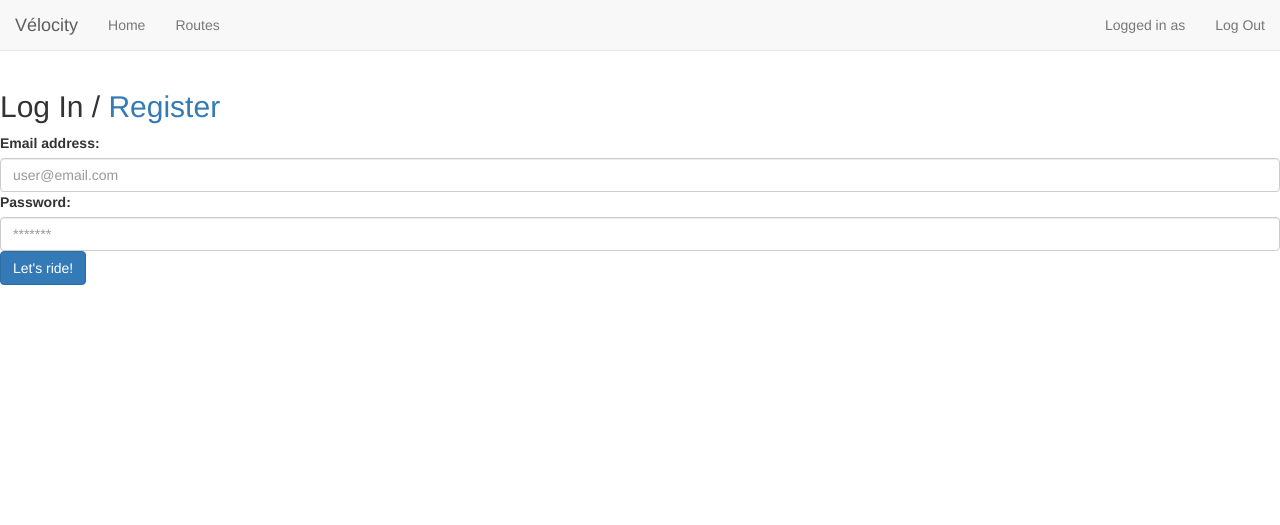
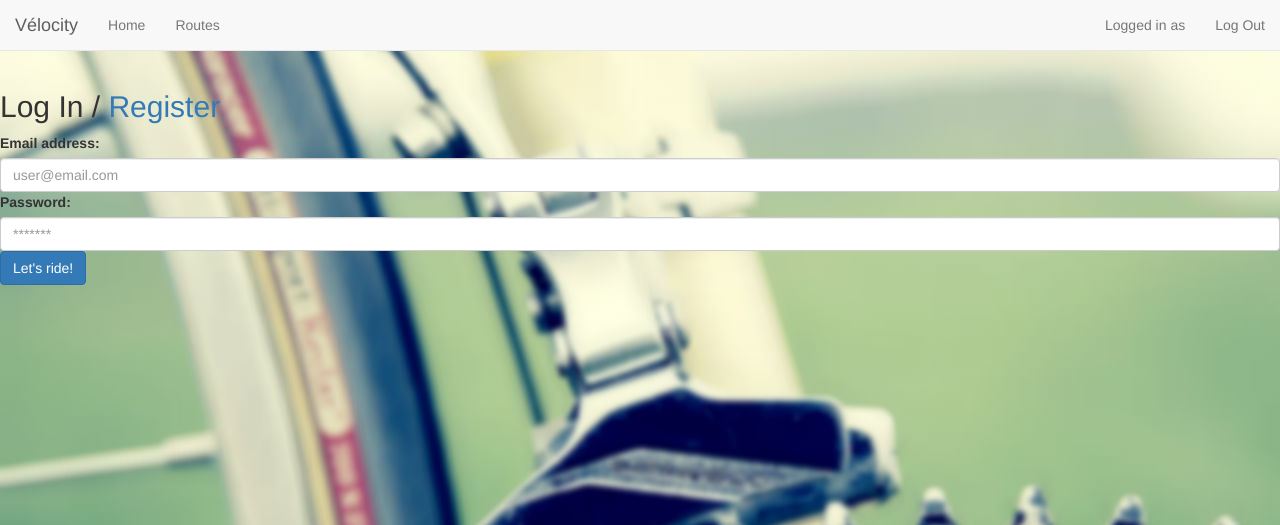
Before and after one commit to valeriewilson/velocity, a Flask app: page /login in a window 1280 px wide. Shown: the top 525 px of the page. Run offline with Flask 2, Linux system fonts and the light colour scheme; some libraries are stand-ins or nearby versions.

Commit message:
Added background image

```diff
--- a/static/styles.css
+++ b/static/styles.css
@@ -29,6 +29,9 @@
 }
 body {
     padding-top: 70px;
+    background-image: url(/static/images/login_background.jpg);
+    background-attachment: fixed;
+    width: 100%;
 }
 #flash-message {
     margin-left: 30px;
--- a/templates/base.html
+++ b/templates/base.html
@@ -43,6 +43,8 @@
 </body>
 </html>
 
+<script src="https://code.jquery.com/jquery.js"></script>
+
 <script>
 setTimeout(function() {
     $('.flash-message').fadeOut('fast');
--- a/templates/login.html
+++ b/templates/login.html
@@ -1,6 +1,7 @@
 {% extends 'base.html' %}
 {% block title %}Log In{% endblock %}
 {% block content %}
+<div class="main-page">
     <h2>Log In / <a href="/register">Register</a></h2>
     <form action="/login" method="POST" id="login-form">
         <label for="email">Email address:</label>
@@ -9,4 +10,5 @@
         <input type="password" id="password" class="form-control" name="password" autocomplete="off" placeholder="*******" required>
         <input type="submit" class="btn btn-primary" value="Let's ride!">
     </form>
+</div>
 {% endblock %}
```
Also changed, not shown: static/images/login_background.jpg (added).
